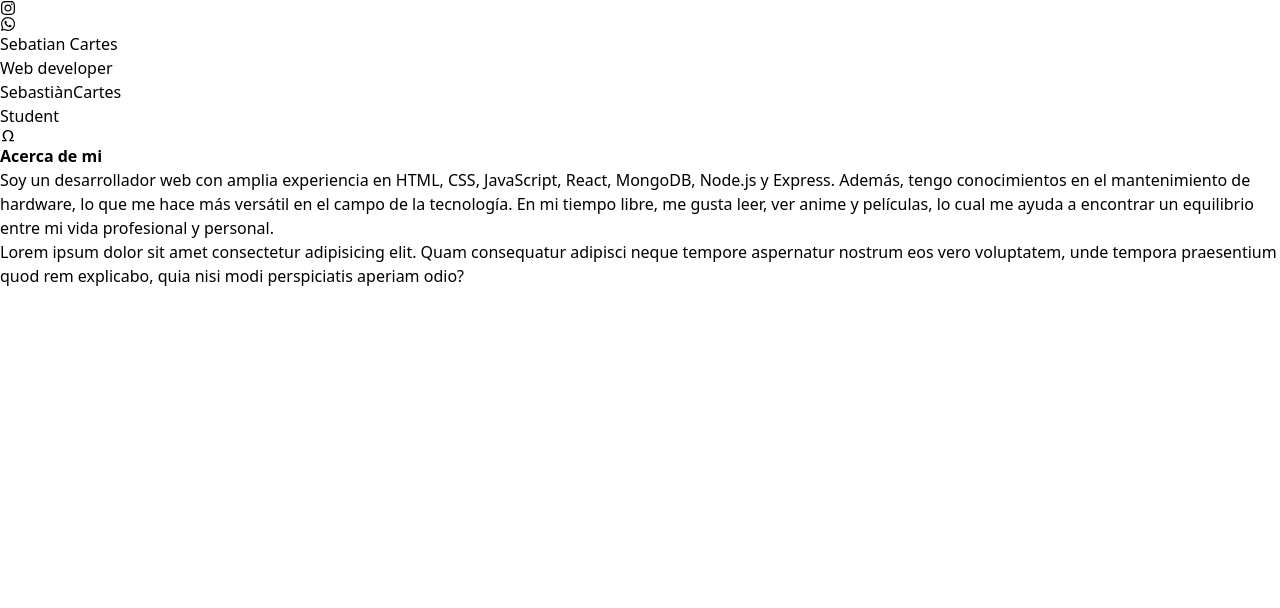
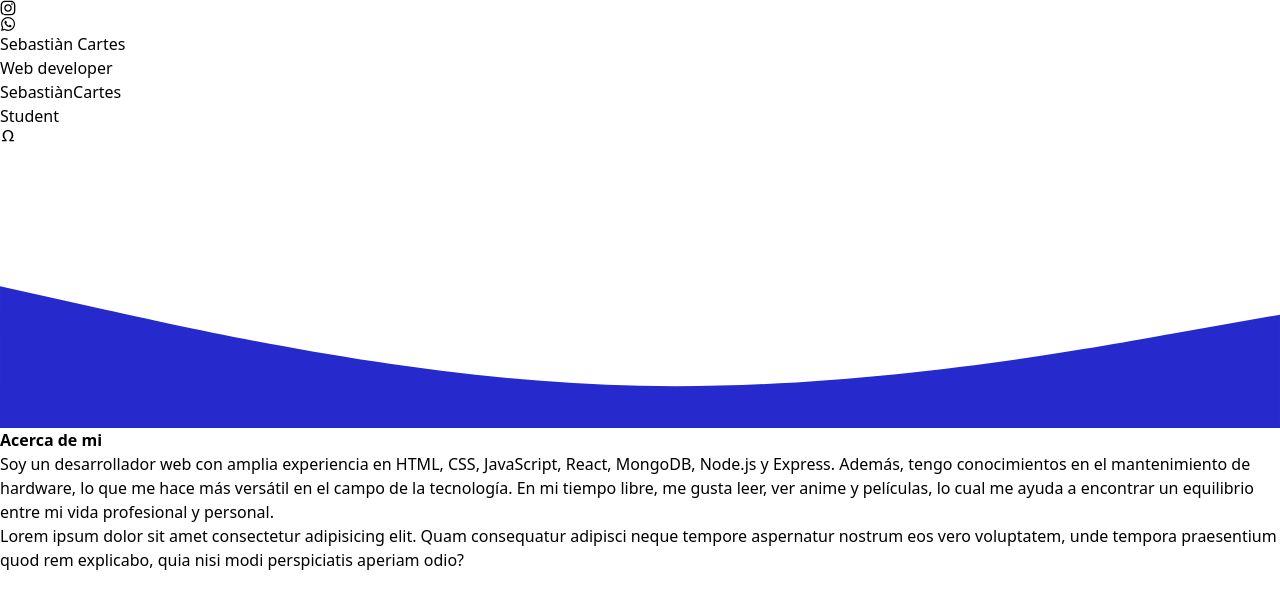
Before and after one commit to cartesm/Portafolio, a React (Vite) app: page / in a window 1280 px wide. Shown: the top 608 px of the page. Built offline with nearby package versions, Linux system fonts and the light colour scheme.

Commit message:
title responsive

```diff
--- a/src/components/Description.jsx
+++ b/src/components/Description.jsx
@@ -1,10 +1,11 @@
+function Description() {
 
-function Description() {
+
   return (
-    <div className="grid grid-cols-2 py-16">
-        <div className="flex items-center flex-col gap-5 pt-8">
+    <div className="grid grid-cols-1 -translate-y-14 md:grid-cols-2 ">
+        <div className="flex items-center my-11 md:my-0 flex-col gap-5">
             <h3 className="font-sans text-4xl"><b>Acerca de mi</b></h3>
-            <p className="w-[500px] font-sans text-lg indent-7 leading-8">
+            <p className=" xd w-[450px] md:w-[500px] px-6 font-sans text-lg indent-8 md:indent-7 leading-8">
                 Soy un desarrollador web con amplia experiencia en HTML, CSS, JavaScript, React, MongoDB, Node.js y Express.
                 Además, tengo conocimientos en el mantenimiento de hardware, lo que me hace más versátil en el campo de la tecnología.
                 En mi tiempo libre, me gusta leer, ver anime y películas, lo cual me ayuda a encontrar un equilibrio entre mi vida profesional y personal.
--- a/src/components/Header.jsx
+++ b/src/components/Header.jsx
@@ -10,13 +10,13 @@ function Header() {
 
 
 
-return <header className={`${dplay<=500?"hidden":"block"} `}>
-        <nav className='flex items-center justify-center gap-2 text-center bg-[#0d407f] font-sans text-white'>
+return <header className={`${dplay<=550?"hidden":"block"} w-full fixed top-0 z-50`}>
+        <nav className='flex items-center justify-center gap-2 text-center bg-[#262ACC] font-sans text-white'>
             <p className='flex gap-1 '>
-            <FaInstagram className='hover:scale-105 transition duration-150'/>
-            <FaWhatsapp className='hover:scale-105 transition duration-150'/>
+            <FaInstagram className='icon-top'/>
+            <FaWhatsapp className='icon-top'/>
             </p>
-            <span>Sebatian Cartes</span>
+            <span>Sebastiàn Cartes</span>
         </nav>
 
   </header>
--- a/src/components/Title.jsx
+++ b/src/components/Title.jsx
@@ -2,18 +2,23 @@ import {RiOmega} from "react-icons/ri"
 
 function Title() {
   return (
-    <div className="bg-[#262ACC] py-12 flex items-center justify-between text-[#EDEEF0] " >
-        <div className="ml-32">
+    <>
+      <div className="bg-[#262ACC] py-20 text-[#EDEEF0] flex" >
+          <div className="  mx-auto">
               <span className="text-[#16CDC4] ml-6 text-2xl font-semibold">Web developer</span>
-            <p className="text-9xl font-bold">
+              <p className="text-7xl md:text-9xl font-bold">
                   <span>Sebastiàn</span>
                   <span className="block ml-32">Cartes</span>
               </p>
               <span className="text-[#16CDC4] ml-20 text-2xl font-semibold">Student</span>
           </div>
-        <RiOmega className="text-[400px] opacity-80 "/>
-
+          <RiOmega className="text-[400px] -mt-[50px] hidden lg:block opacity-80 "/>
       </div>
+      {/* separator */}
+      <div>
+        <svg className="rotate-180 -mt-[1px]" xmlns="http://www.w3.org/2000/svg" viewBox="0 0 1440 320"><path fill="#262ACC"  d="M0,160L120,186.7C240,213,480,267,720,272C960,277,1200,235,1320,213.3L1440,192L1440,320L1320,320C1200,320,960,320,720,320C480,320,240,320,120,320L0,320Z"></path></svg>
+      </div>
+    </>
   )
 }
 
--- a/src/index.css
+++ b/src/index.css
@@ -2,6 +2,15 @@
 @tailwind components;
 @tailwind utilities;
 
+body::-webkit-scrollbar{
+    @apply bg-white w-4
+}
+body::-webkit-scrollbar-thumb{
+    @apply rounded-lg bg-[#262ACC]
+}
 .cartoon{
     @apply rounded-md px-1 border-2 border-r-4 border-b-4 border-black
 }
+.icon-top{
+    @apply hover:scale-105 transition duration-150 cursor-pointer
+}
```
Also changed, not shown: src/App.jsx (+25 -0 lines). Lines whose indentation alone changed are shown as unchanged.
